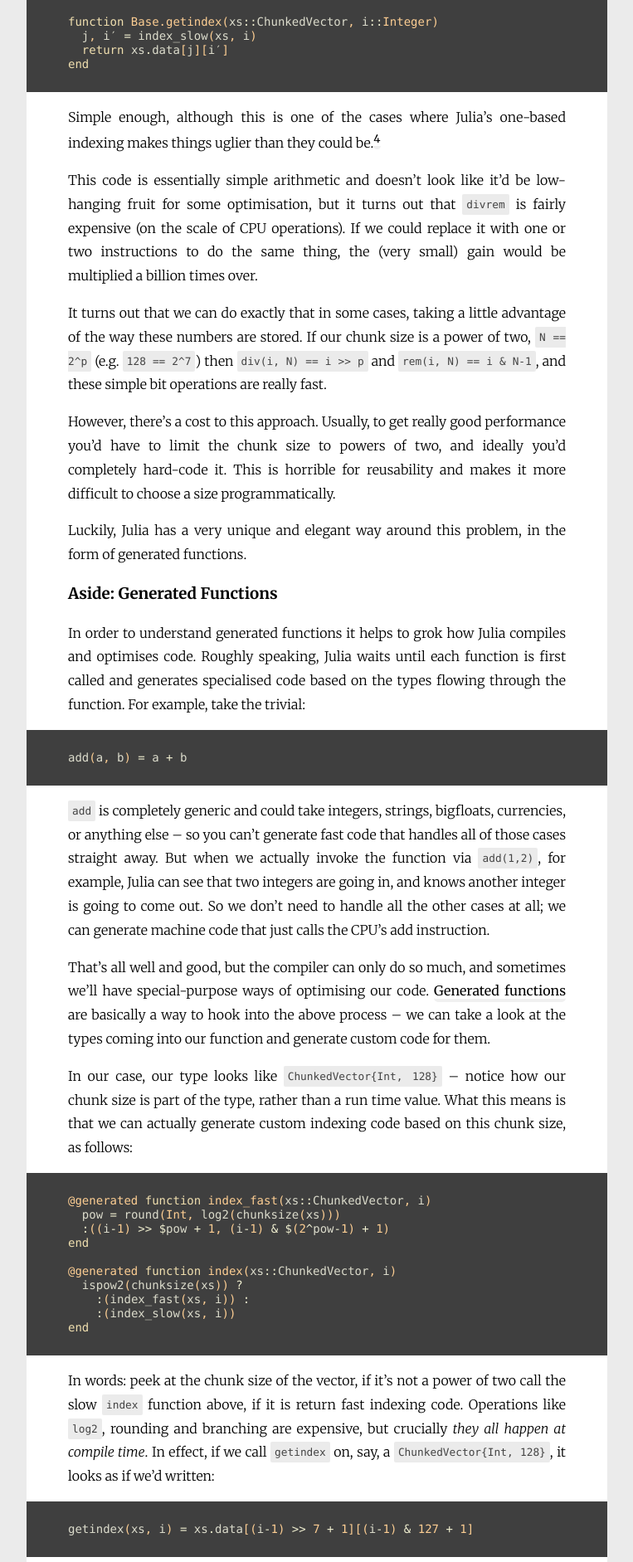
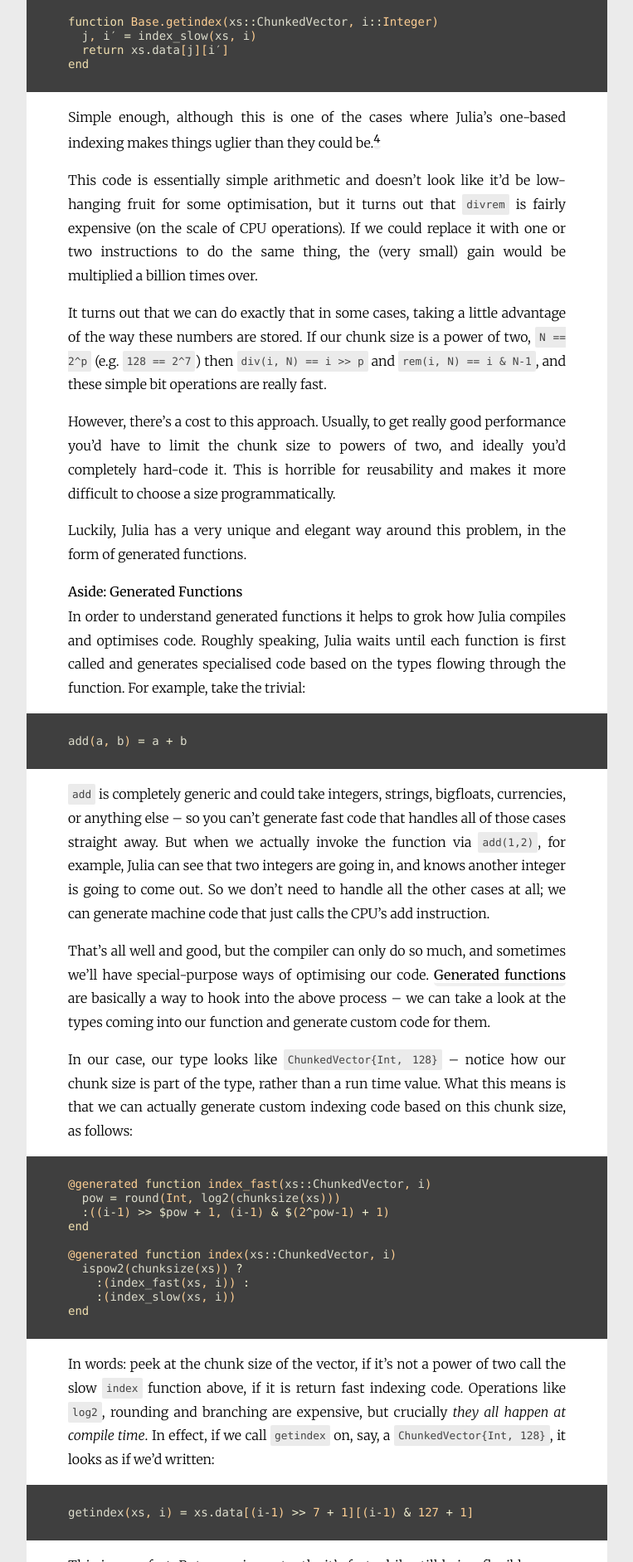
Before and after one commit to MikeInnes/mikeinnes.github.io, a Jekyll site: the page built from _posts/2016-03-21-sorting.md, in a window 1280 px wide. Shown: the part 4517-6400 px from the top of the page at 83% size, without its empty margins (258-1021 px from the left). Built offline with Jekyll 4.4.1, drawn with Linux system fonts in a browser that asks for light colours; nearby versions of some CDN libraries.

Commit message:
h3 formatting

```diff
--- a/styles/site.css
+++ b/styles/site.css
@@ -40,6 +40,12 @@ h2 {
   margin-top: 2em;
   margin-bottom: -15px;
   font-weight: 900;
+}
+h3 {
+  font-size: 100%;
+  margin-top: 1em;
+  font-weight: normal;
+  margin-bottom: -15px;
 }
 
 a {
```
